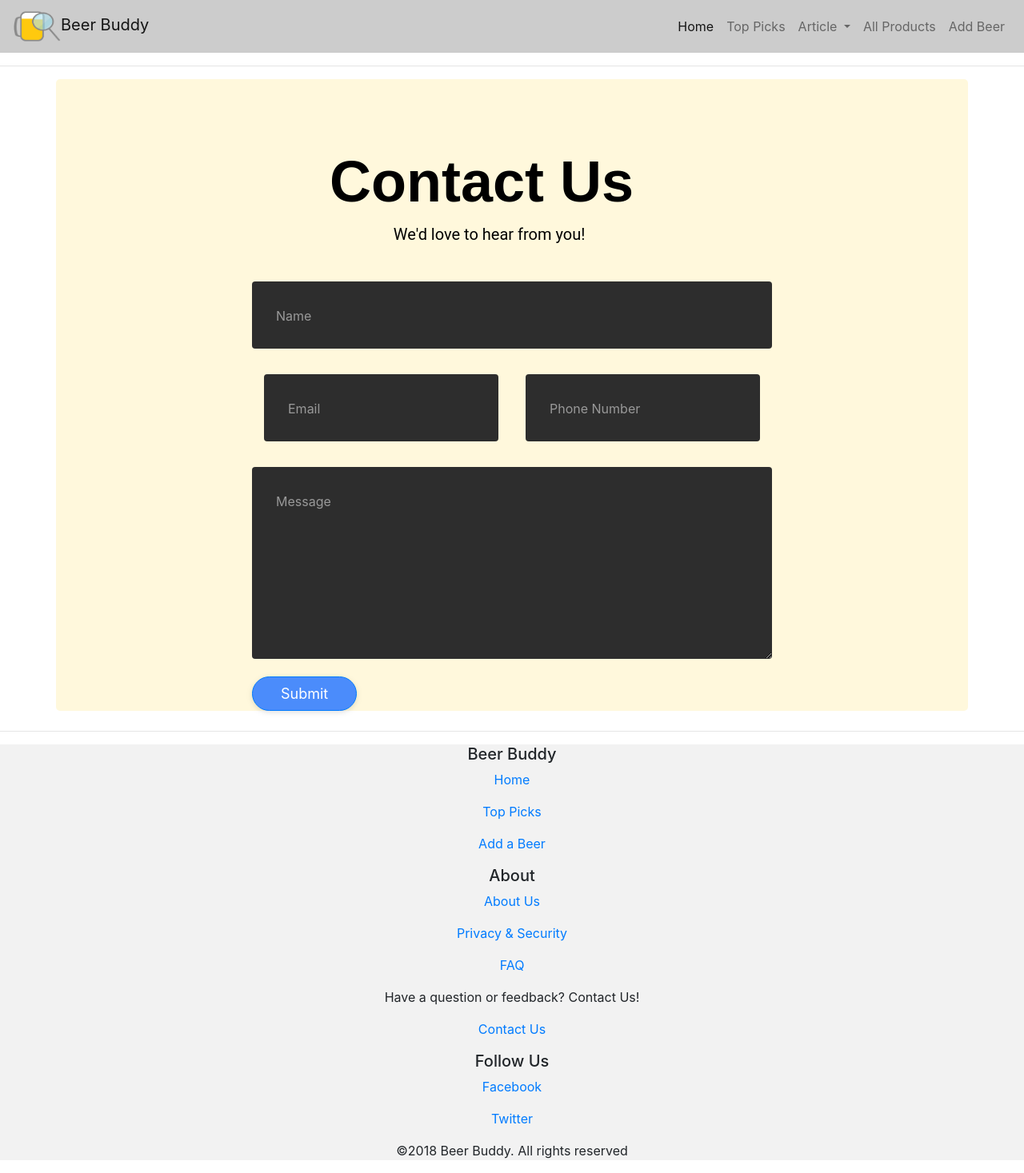
After one commit to russellgoldman/CP317-Beer-Finder, a Django app: page /contact/ in a window 1280 px wide. The commit adds this page. Shown: the whole page at 80% size. Run offline with Django 3.2, Linux system fonts and the light colour scheme; some libraries are stand-ins or nearby versions.

```diff
--- /dev/null
+++ b/projectRoot/home/Templates/home/contact.html
@@ -0,0 +1,71 @@
+<!DOCTYPE html>
+{% load static %}
+<html lang="en">
+<head>
+    <meta charset="UTF-8">
+    <title>Contact Us</title>
+    <link rel="icon" sizes="76x76" href="home/images/logo.png" type="image/x-icon">
+        <link rel="stylesheet" href="https://stackpath.bootstrapcdn.com/bootstrap/4.1.2/css/bootstrap.min.css" integrity="sha384-Smlep5jCw/wG7hdkwQ/Z5nLIefveQRIY9nfy6xoR1uRYBtpZgI6339F5dgvm/e9B" crossorigin="anonymous">
+        <link rel="stylesheet" type="text/css" href="https://stackpath.bootstrapcdn.com/bootstrap/4.1.1/css/bootstrap.min.css">
+        <link rel="stylesheet" type="text/css" href="{% static 'home/styling/contact.css' %}">
+
+</head>
+<body>
+<!--navbar-->
+{% include "home/navbar.html"%}
+<hr>
+<form class="formDisplay" action="MAILTO:abdisalanvp77@gmail.com">
+    <div class="container container2">
+	<div class="row">
+			<h1>Contact Us</h1>
+	</div>
+	<div class="row">
+			<h4 style="text-align:center">We'd love to hear from you!</h4>
+	</div>
+	<div class="row input-container">
+			<div class="col-xs-12">
+				<div class="styled-input wide">
+					<input type="text" required />
+					<label>Name</label>
+				</div>
+			</div>
+			<div class="col-md-6 col-sm-12">
+				<div class="styled-input">
+					<input type="text" required />
+					<label>Email</label>
+				</div>
+			</div>
+			<div class="col-md-6 col-sm-12">
+				<div class="styled-input" style="float:right;">
+					<input type="text" required />
+					<label>Phone Number</label>
+				</div>
+			</div>
+			<div class="col-xs-12">
+				<div class="styled-input wide">
+					<textarea required></textarea>
+					<label>Message</label>
+				</div>
+			</div>
+			<div class="col-xs-12">
+                <button type="submit" class="btn btn-primary btn-lg submit-btn" value="Submit">Submit</button>
+				<!--<div class="btn-lrg submit-btn btn btn-primary btn-lg">Send Message</div>-->
+			</div>
+	</div>
+</div>
+
+
+
+</form>
+
+<hr>
+<!-- footer -->
+{% include "home/footer.html"%}
+
+<script src="https://code.jquery.com/jquery-3.3.1.slim.min.js" integrity="sha384-q8i/X+965DzO0rT7abK41JStQIAqVgRVzpbzo5smXKp4YfRvH+8abtTE1Pi6jizo" crossorigin="anonymous"></script>
+<script src="https://cdnjs.cloudflare.com/ajax/libs/popper.js/1.14.3/umd/popper.min.js" integrity="sha384-ZMP7rVo3mIykV+2+9J3UJ46jBk0WLaUAdn689aCwoqbBJiSnjAK/l8WvCWPIPm49" crossorigin="anonymous"></script>
+<script src="https://stackpath.bootstrapcdn.com/bootstrap/4.1.1/js/bootstrap.min.js" integrity="sha384-smHYKdLADwkXOn1EmN1qk/HfnUcbVRZyYmZ4qpPea6sjB/pTJ0euyQp0Mk8ck+5T" crossorigin="anonymous"></script>
+
+
+</body>
+</html>
--- a/projectRoot/home/Templates/home/footer.html
+++ b/projectRoot/home/Templates/home/footer.html
@@ -1,3 +1,4 @@
+{% load static %}
 <footer>
 	<!-- footer -->
 	<div class="container-fluid" id="bg">
@@ -5,22 +6,22 @@
 			<div id="page-wrap">
 				<div id="bb">
 					<h5 style="text-align:center;">Beer Buddy</h5>
-					<p style="text-align:center;"><a href="home page.html">Home</a></p>
-					<p style="text-align:center;"><a href="top picks.html">Top Picks</a></p>
-					<p style="text-align:center;"><a href="add beer.html">Add a Beer</a></p>
+					<p style="text-align:center;"><a href="{% url 'home' %}">Home</a></p>
+					<p style="text-align:center;"><a href="{% url 'top_picks' %}">Top Picks</a></p>
+					<p style="text-align:center;"><a href="{% url 'add_beer' %}">Add a Beer</a></p>
 				</div>
 
 				<div id="about">
 					<h5 style="text-align:center;">About</h5>
-					<p style="text-align:center;"><a href="#">About Us</a></p>
+					<p style="text-align:center;"><a href="{% url 'about' %}">About Us</a></p>
 					<p style="text-align:center;"><a href="#">Privacy & Security</a></p>
 					<p style="text-align:center;"><a href="#">FAQ</a></p>
 				</div>
 
 				<div id="contant">
-					<h5 style="text-align:center;">Contact</h5>
-					<p style="text-align:center;">Have a question or feedback? Contact me!</p>
-					<p style="text-align:center;"><object type="image/svg+xml" data="pic/email-icon.svg" weight=15px; height=15px;></object><a href="" title="Contact me!"> Contact</a></p>
+
+					<p style="text-align:center;">Have a question or feedback? Contact Us!</p>
+					<p style="text-align:center;"><object type="image/svg+xml" data="pic/email-icon.svg" weight=15px; height=15px;></object><a href="{% url 'contact' %}">Contact Us</a></p>
 				</div>
 				<div id="follow">
 					<h5 style="text-align:center;">Follow Us</h5>
```
Also changed, not shown: projectRoot/home/static/home/styling/library page.css (+5 -6 lines).
